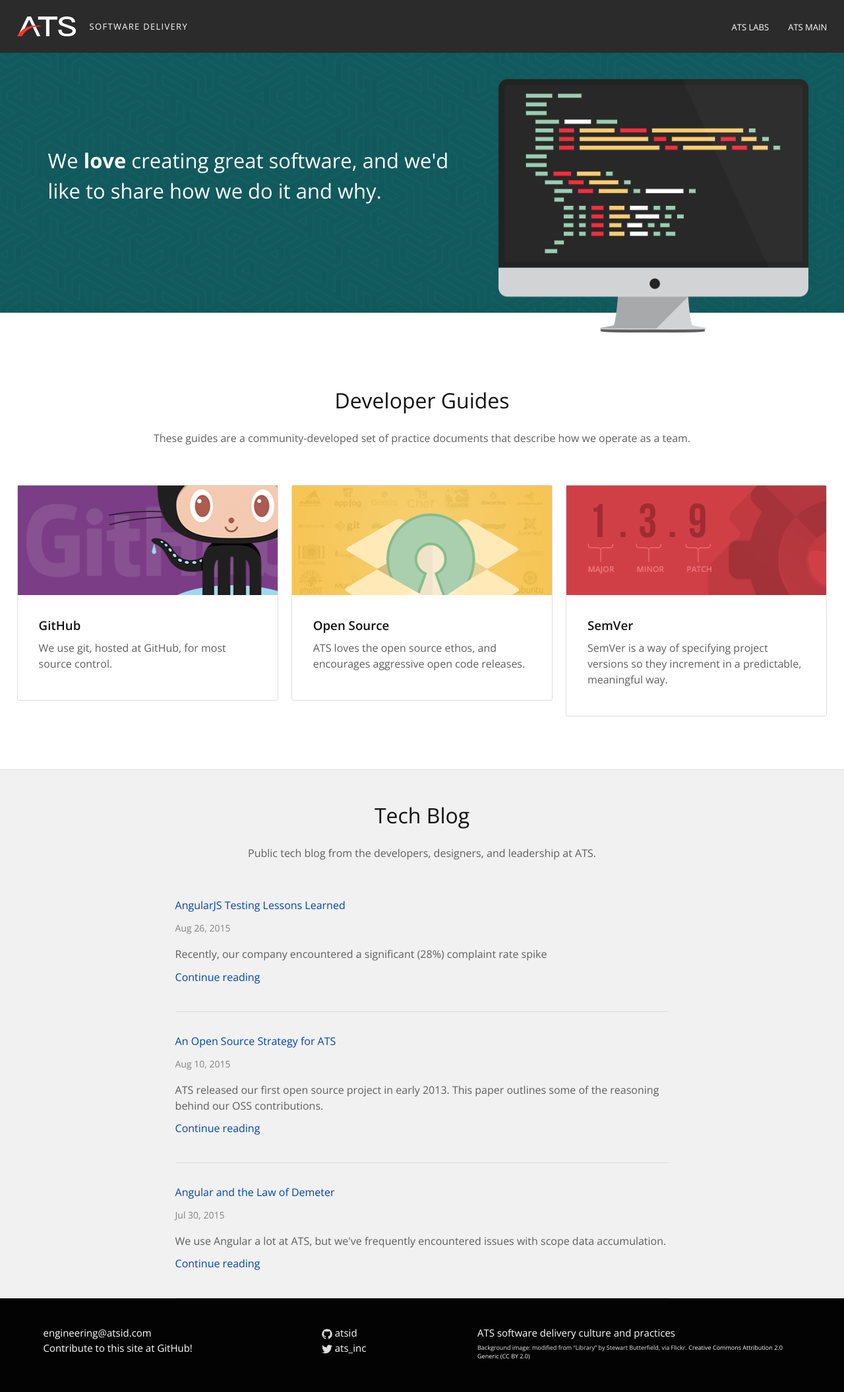
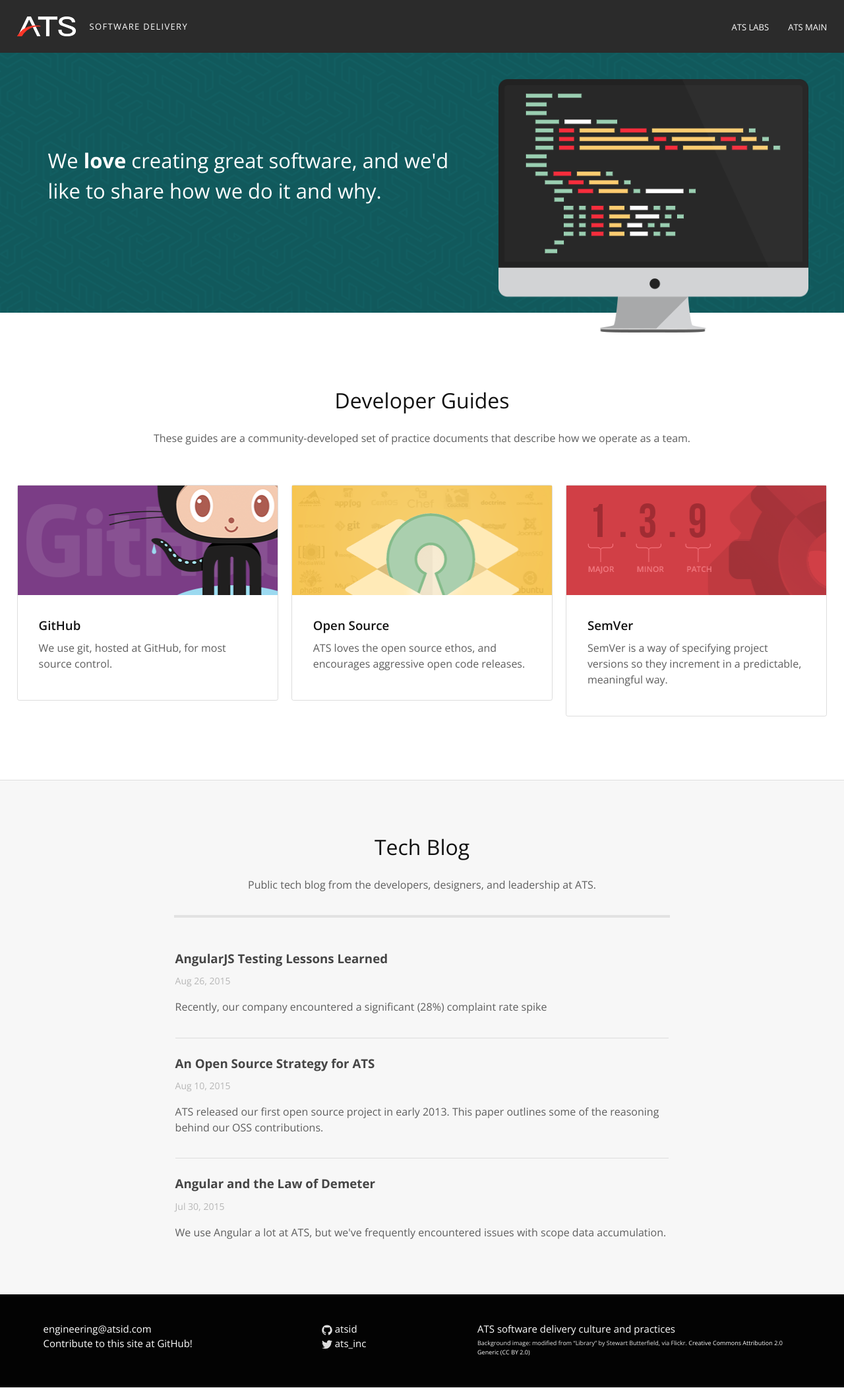
Before and after one commit to atsid/guides, a Jekyll site: the page built from index.html, in a window 1280 px wide. Shown: the whole page at 66% size. Built offline with Jekyll 4.4.1, drawn with Linux system fonts in a browser that asks for light colours.

Commit message:
Update 2015-09-30T05:02:59.909Z

```diff
--- a/_sass/layout/_pages.scss
+++ b/_sass/layout/_pages.scss
@@ -33,7 +33,7 @@
 
 .post-meta {
     font-size: $small-font-size;
-    color: $grey-color;
+    color: darken($light-gray,15);
 }
 
 .post-link {
--- a/_sass/pages/_home.scss
+++ b/_sass/pages/_home.scss
@@ -94,6 +94,10 @@
                 width: 100%;
                 background-color: rgba(0,0,0,0.5);
             }
+
+            h3 {
+                color: $blue;
+            }
         }
     }
 
@@ -150,9 +154,16 @@
 
 // Tech Blog
 .blog {
-    background: lighten($light-gray,8%);
+    background: lighten($light-gray,10%);
     border-top: $base-border;
-    margin-top: 5em;
+    margin-top: 6em;
+    padding: 2em 0 3em;
+
+    .section-introduction {
+        max-width: 47em;
+        border-bottom: 4px solid lighten($light-gray,2%);
+        margin-bottom: 3em;
+    }
 
     .posts-list {
         max-width: 50em;
@@ -161,11 +172,30 @@
 
     section {
         border-bottom: $base-border;
-        margin-top: 2em;
-        padding-bottom: 2.5em;
+        margin-top: 1.5em;
+        padding-bottom: 1.5em;
 
         &:first-of-type {
             margin-top: 0;
         }
+
+        &:last-of-type {
+            border-bottom: 0;
+        }
+
+        h3 {
+            margin-bottom: 0.4em;
+
+            a {
+                display: inline-block;
+                font-weight: 700;
+                color: darken($text-color,10%);
+
+                &:hover {
+                    text-decoration: none;
+                    color: $blue;
+                }
+            }
+        }
     }
 }
--- a/_sass/utils/_variables.scss
+++ b/_sass/utils/_variables.scss
@@ -53,7 +53,7 @@
 $background-color-light:    white;
 
 // colors
-$blue: #0045AC;
+$blue: #3269BA;
 $teal: #106567;
 $red: #F90420;
 $dark-gray: #333;
--- a/index.html
+++ b/index.html
@@ -45,10 +45,10 @@
         <div class=" wrapper posts-list">
             {% for post in site.posts %}
             <section>
-                <h4><a class="post-link" href="{{ post.url | prepend: site.baseurl }}">{{ post.title }}</a></h4>
+                <h3><a class="post-link" href="{{ post.url | prepend: site.baseurl }}">{{ post.title }}</a></h3>
                 <span class="post-meta">{{ post.date | date: "%b %-d, %Y" }}</span>
                 <p>{{ post.description }}</p>
-                <a class="page-link-small" href="{{ post.url | prepend: site.baseurl }}">Continue reading</a>
+                <!-- <a class="page-link-small" href="{{ post.url | prepend: site.baseurl }}">Continue reading</a> -->
             </section>
         {% endfor %}
         </div>
```
